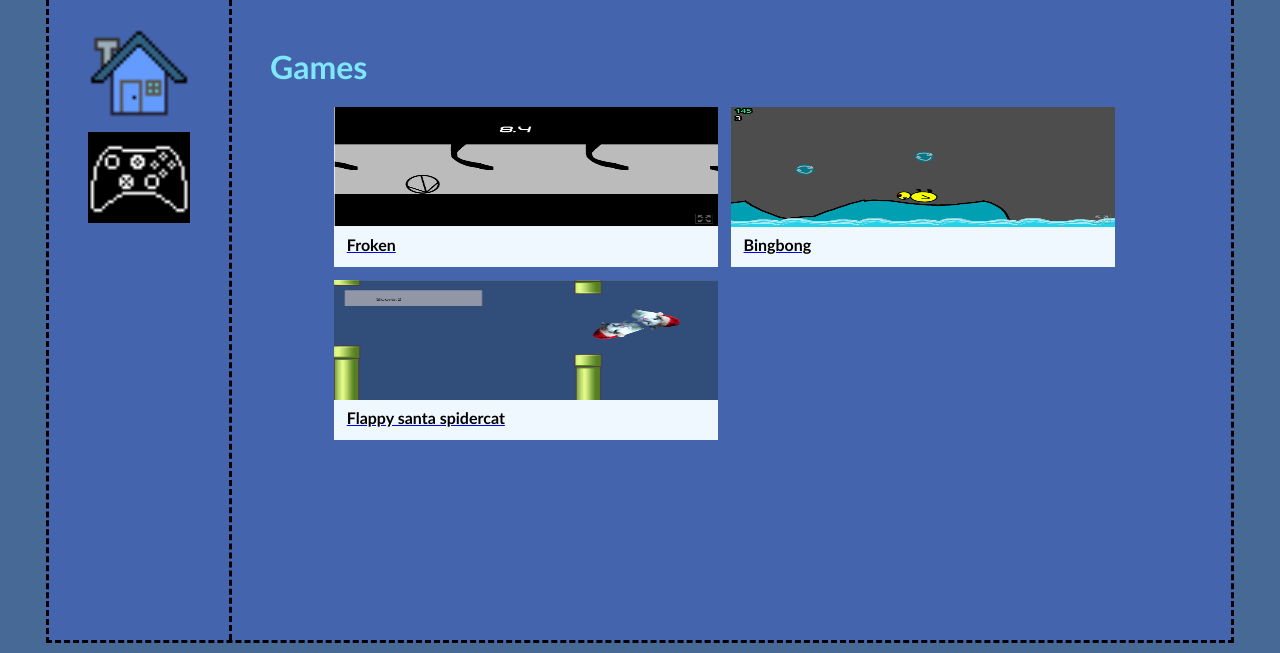
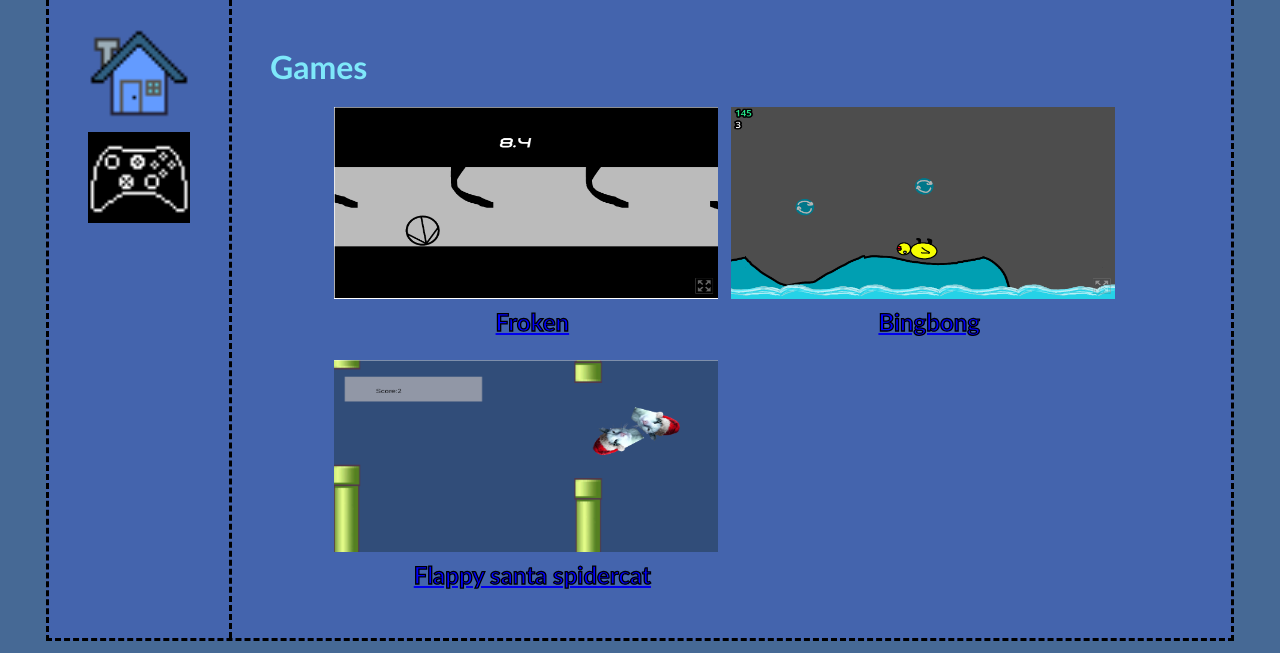
Before and after one commit to Martycat111/40flask60, a Flask app: page /Games in a window 1280 px wide. Shown: the part 147-800 px from the top of the page. Run offline with Flask 3, Linux system fonts and the light colour scheme.

Commit message:
Small styling changes

```diff
--- a/static/styles.css
+++ b/static/styles.css
@@ -21,13 +21,13 @@ header {
 .content {
     margin-right: 3vw;
     margin-left: 3vw;
-    height: 80vh;
 
     background-color: #4464AD;
     border: dashed black;
     border-top: none;
 
     display: flex;
+
 }
 nav {
     padding: 3vw;
@@ -54,22 +54,27 @@ nav a img{
 
 .game img {
     width: 30vw;
-    height: 15vh;
+    aspect-ratio: 2 / 1;
 }
 .game {
     width: 30vw;
-    height: 20vh;
+    height: 30vh;
 
     display: grid;
     grid-template-columns: 1fr;
     grid-template-rows: 3fr 1fr;
 
-    background-color: aliceblue;
 }
 .game p {
-    color: black;
+    color: blue;
+    font-size: x-large;
+    -webkit-text-stroke: 0.1vw black;
+
     font-weight: bold;
+
     margin: 0;
     margin-left: 1vw;
     margin-top: 1vh;
+
+    justify-self: center;
 }
```
